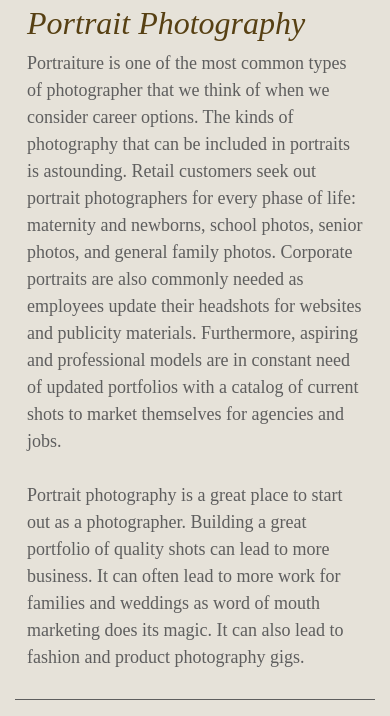
After one commit to deniseleechewwoon/project-3-ardourphotographydatabase, a Flask app: page /photos/genre in a window 390 px wide. The commit adds this page. Shown: the part 2358-3074 px from the top of the page. Run offline with Flask 2, Linux system fonts and the light colour scheme; some libraries are stand-ins or nearby versions; some web fonts are replaced.

Commit message:
add new route for genre

```diff
--- a/ardour_photography/app.py
+++ b/ardour_photography/app.py
@@ -181,6 +181,9 @@ def process_delete_photo(id):
 
     return redirect(url_for('show_all_photos'))
 
+@app.route('/photos/genre')
+def genre():
+    return render_template('photos_genre.template.html')
 
 # "magic code" -- boilerplate
 if __name__ == '__main__':
--- a/ardour_photography/templates/create_photo.template.html
+++ b/ardour_photography/templates/create_photo.template.html
@@ -15,7 +15,7 @@
 					<a class="nav-link nav-text" href="{{ url_for('create_photo')}}">+Add</a>
 				</li>
 				<li class="nav-item">
-					<a class="nav-link nav-text" href="#">#Photography Genre</a>
+					<a class="nav-link nav-text" href="{{ url_for('genre')}}">#Photography Genre</a>
 				</li>
 
 			</ul>
--- a/ardour_photography/templates/index.template.html
+++ b/ardour_photography/templates/index.template.html
@@ -43,7 +43,7 @@
 											class="text-secondary font-italic nav-text">+Add</a>
 									</div>
 									<div class="col col-lg-3">
-										<a href="{{ url_for('show_all_photos')}}"
+										<a href="{{ url_for('genre')}}"
 											class="text-secondary font-italic nav-text">#Photography
 											Genre</a>
 									</div>
--- /dev/null
+++ b/ardour_photography/templates/photos_genre.template.html
@@ -0,0 +1,112 @@
+{%extends 'layout.template.html' %}
+
+{%block content%}
+<nav class="navbar navbar-expand-lg">
+  <a class="navbar-brand" href="{{ url_for('index')}}"><img src="/static/img/nav-logo.png"></a>
+  <button class="navbar-toggler navbar-light" type="button" data-toggle="collapse" data-target="#navbarSupportedContent" aria-controls="navbarSupportedContent" aria-expanded="false" aria-label="Toggle navigation">
+    <span class="navbar-toggler-icon navbar-light"></span>
+  </button>
+
+  <div class="collapse navbar-collapse" id="navbarSupportedContent">
+    <ul class="navbar-nav mr-auto">
+      <li class="nav-item nav-text active">
+        <a class="nav-link nav-text" href="{{ url_for('show_all_photos')}}">#Gallery <span class="sr-only">(current)</span></a>
+      </li>
+      <li class="nav-item">
+        <a class="nav-link nav-text" href="{{ url_for('create_photo')}}">+Add</a>
+      </li>
+      <li class="nav-item">
+        <a class="nav-link nav-text" href="#">#Photography Genre</a>
+      </li>
+
+    </ul>
+  </div>
+</nav>
+
+
+<h1>#Photography Genre</h1>
+<button onclick="topFunction()" id="myBtn" title="Go to top">Return to Top</button>
+
+<table class="table mt-3">
+    <tbody>
+            <tr>
+				<td>
+					<div class="row">
+						<div class="col-sm-5 media">
+							<img src="#" alt="logo" class="img-fluid align-self-center align-items-center animate-custom">
+									        </div>
+
+							<div class="col-sm-7 align-self-center align-items-center">
+								<div class="col m-0 p-0">
+									<h3>Wedding Photography</h3>
+									<p class="text-custom2">The first type of photography job involves weddings and events. Many people
+										go their entire lives and only pay for professional photography once, but nearly everyone hires
+										a photographer for their
+										wedding.<br><br>As a job, being a wedding photographer involves an exciting mix of portraiture and event photography in a wide variety of settings and groups. Wedding photography is pretty intense, with an element of getting the best shot you can on the first try and not really getting a second chance in some situations. Wedding photographers have to be quick on their feet, moving around during the reception and ceremony, and there are substantial sales and customer service components to their jobs. They also have to be adaptable, ready to shoot outdoors on a sunny day and indoors for dimly lit receptions and dances. Couples will expect the direction from the photographer for posing shots and settings, so the photographer must be confident and communicate well with the bride and groom.<br><br>The great wedding photographers are the ones who love their jobs. Many beginning photographers start shooting weddings because, as they say, “that’s where the money is.” But this mindset will ultimately lead to a disappointing business model if the photographer’s heart isn’t in their work.</p>
+								</div>
+							</div>
+						</div>
+				</td>
+            </tr>
+
+            <tr>
+				<td>
+					<div class="row">
+						<div class="col-sm-5 media">
+							<img src="#" alt="logo" class="img-fluid align-self-center align-items-center animate-custom">
+									        </div>
+
+							<div class="col-sm-7 align-self-center align-items-center">
+								<div class="col m-0 p-0">
+									<h3>Event Photography</h3>
+									<p class="text-custom2">In the same vein, event photography is a dynamic and fast-paced way to make a buck with your camera. Whether your beat is corporate events or wild and crazy rock concerts, event photographers work in a variety of settings. Event photography styles often involve a mixture of photojournalistic documentary work and portraiture. Some organizations use their event photos for publicity purposes, while other use party photos as souvenirs or keepsakes.</p>
+								</div>
+							</div>
+						</div>
+				</td>
+            </tr>
+
+            <tr>
+				<td>
+					<div class="row">
+						<div class="col-sm-5 media">
+							<img src="#" alt="logo" class="img-fluid align-self-center align-items-center animate-custom">
+									        </div>
+
+							<div class="col-sm-7 align-self-center align-items-center">
+								<div class="col m-0 p-0">
+									<h3>Portrait Photography</h3>
+									<p class="text-custom2">Portraiture is one of the most common types of photographer that we think of when we consider career options. The kinds of photography that can be included in portraits is astounding. Retail customers seek out portrait photographers for every phase of life: maternity and newborns, school photos, senior photos, and general family photos. Corporate portraits are also commonly needed as employees update their headshots for websites and publicity materials. Furthermore, aspiring and professional models are in constant need of updated portfolios with a catalog of current shots to market themselves for agencies and jobs.<br><br>Portrait photography is a great place to start out as a photographer. Building a great portfolio of quality shots can lead to more business. It can often lead to more work for families and weddings as word of mouth marketing does its magic. It can also lead to fashion and product photography gigs.</p>
+								</div>
+							</div>
+						</div>
+				</td>
+            </tr>
+
+
+    </tbody>
+</table>
+{%endblock%}
+{% block js %}
+<script>
+//Get the button
+var mybutton = document.getElementById("myBtn");
+
+// When the user scrolls down 20px from the top of the document, show the button
+window.onscroll = function() {scrollFunction()};
+
+function scrollFunction() {
+  if (document.body.scrollTop > 20 || document.documentElement.scrollTop > 20) {
+    mybutton.style.display = "block";
+  } else {
+    mybutton.style.display = "none";
+  }
+}
+
+// When the user clicks on the button, scroll to the top of the document
+function topFunction() {
+  document.body.scrollTop = 0;
+  document.documentElement.scrollTop = 0;
+}
+</script>
+{%endblock%}
--- a/ardour_photography/templates/show_photos.template.html
+++ b/ardour_photography/templates/show_photos.template.html
@@ -16,7 +16,7 @@
         <a class="nav-link nav-text" href="{{ url_for('create_photo')}}">+Add</a>
       </li>
       <li class="nav-item">
-        <a class="nav-link nav-text" href="#">#Photography Genre</a>
+        <a class="nav-link nav-text" href="{{ url_for('genre')}}">#Photography Genre</a>
       </li>
 
     </ul>
@@ -33,13 +33,13 @@
 <h1>#Gallery</h1>
 <button onclick="topFunction()" id="myBtn" title="Go to top">Return to Top</button>
 
-<table class="table mt-3">
+<table class="table mt-2">
     <tbody>
         {%for photo in all_photos %}
             <tr>
                 <td>
 
-                <div class="row">
+                <div class="row mt-4 mb-4">
                     <div class="col-sm-6 media">
                     <img src="{{photo.uploaded_file_url}}" alt="logo" class="img-fluid align-self-center align-items-center animate-custom">
                     </div>
--- a/ardour_photography/templates/update_photo_template.html
+++ b/ardour_photography/templates/update_photo_template.html
@@ -14,7 +14,7 @@
 					<a class="nav-link nav-text" href="{{ url_for('create_photo')}}">+Add</a>
 				</li>
 				<li class="nav-item">
-					<a class="nav-link nav-text" href="#">#Photography Genre</a>
+					<a class="nav-link nav-text" href="{{ url_for('genre')}}">#Photography Genre</a>
 				</li>
 
 			</ul>
```
